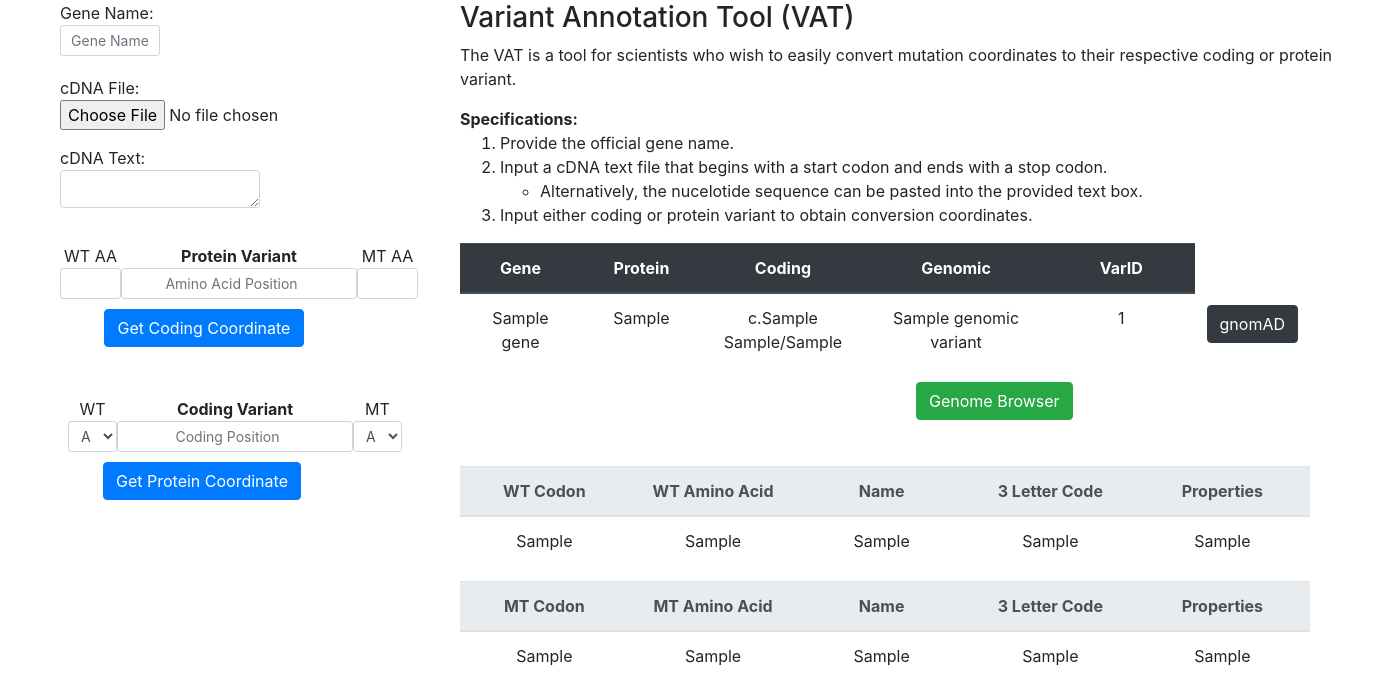
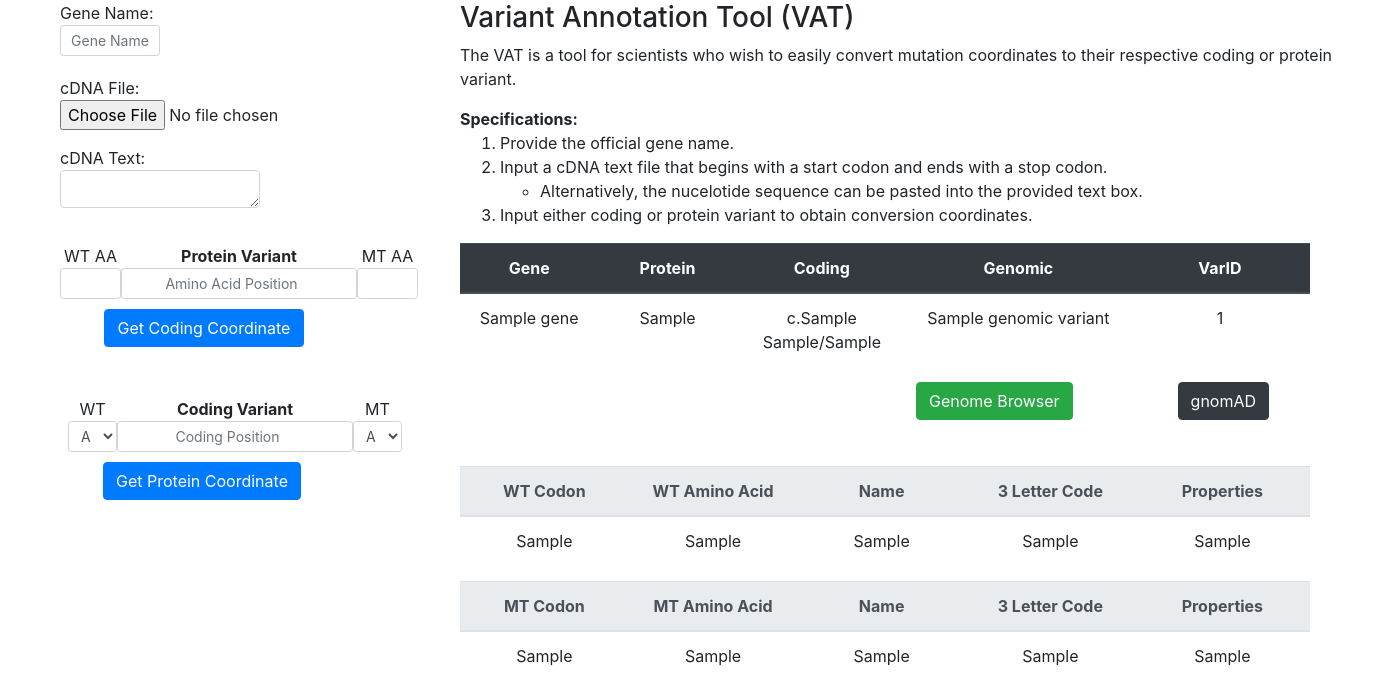
Before and after one commit to JustinzGit/variant_conversion_tool, a Django app: template conversion/templates/conversion/coding.html in a window 1400 px wide. Shown: the part 109-788 px from the top of the page. Run offline with Django 3.2, Linux system fonts and the light colour scheme; the template is opened without the code that fills it: most values are stand-ins (such as "Sample title", 1, 10 or a date in 2020); some libraries are stand-ins or nearby versions.

Commit message:
move button underneath table

```diff
--- a/conversion/templates/conversion/coding.html
+++ b/conversion/templates/conversion/coding.html
@@ -18,7 +18,6 @@
                 <td>c.{{ gene.variant_position }} {{ gene.wt_allele }}/{{ gene.mt_allele }}</td>
                 <td>{{ genomic_variant }}</td>
                 <td>{{ variant_id }}</td>
-                <td style="border: none"><a role="button" href="https://gnomad.broadinstitute.org/variant/{{variant_id}}?dataset=gnomad_r2_1" class="btn btn-dark" target="_blank">gnomAD</a></td>
             </tr>
         </tbody>
     </table>
@@ -26,6 +25,10 @@
     <div id="buttons">
         <div id="browser_button">
           <a role="button" href="https://genome.ucsc.edu/cgi-bin/hgTracks?db=hg19&position={{chromosome}}%3A{{gdna_start}}" class="btn btn-success" target="_blank">Genome Browser</a>
+        </div>
+
+        <div id="gnomad_button">
+          <a role="button" href="https://gnomad.broadinstitute.org/variant/{{variant_id}}?dataset=gnomad_r2_1" class="btn btn-dark" target="_blank">gnomAD</a>
         </div>
     </div>
 
```
